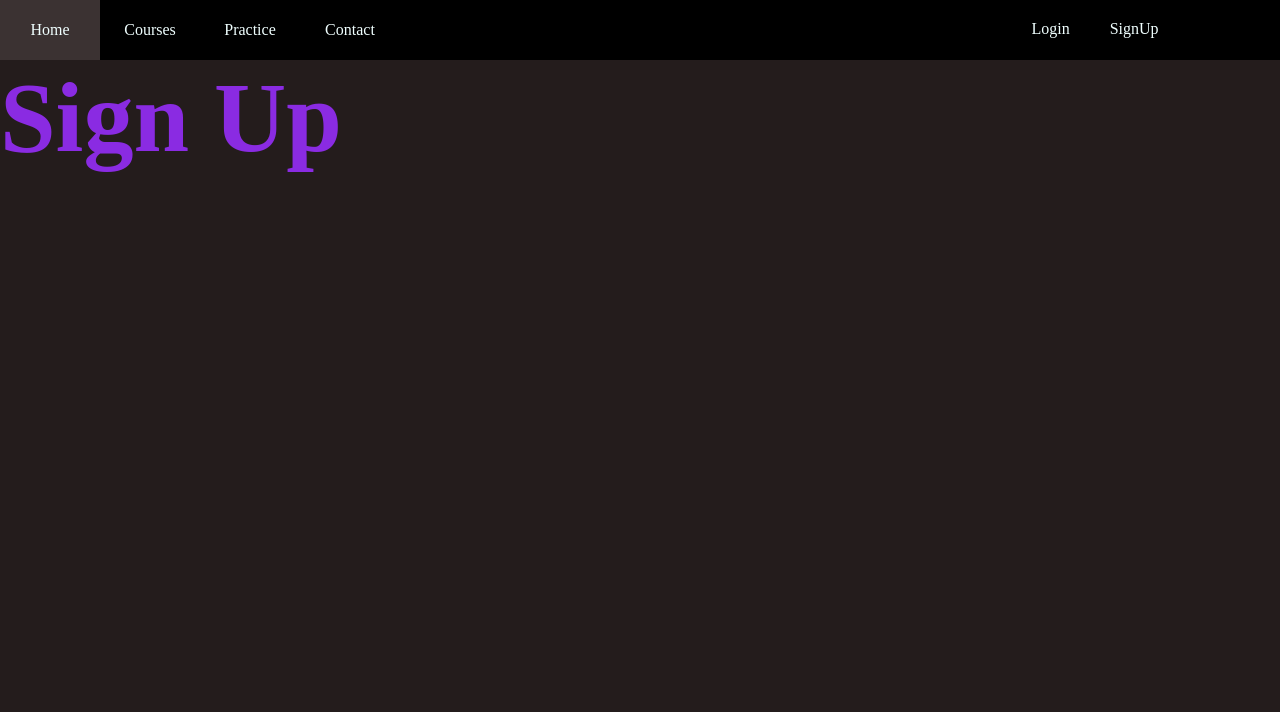
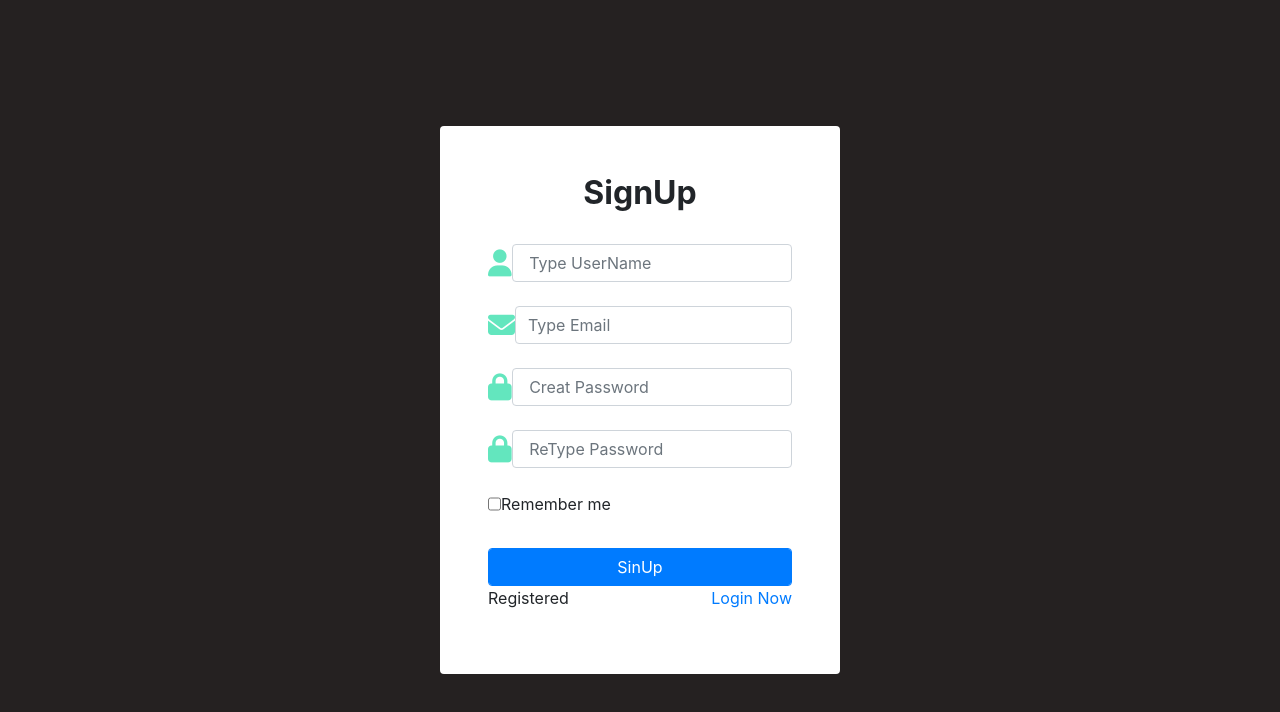
Before and after one commit to hemant81034/f39_project, a plain HTML site: page sign_up.html in a window 1280 px wide. Drawn offline with nearby package versions, Linux system fonts and the light colour scheme.

Commit message:
sign_up commit

```diff
--- a/sign_up.html
+++ b/sign_up.html
@@ -4,40 +4,45 @@
   <meta charset="UTF-8">
   <meta name="viewport" content="width=device-width, initial-scale=1.0">
   <link rel="stylesheet" href="style.css">
+  <script src="https://kit.fontawesome.com/db4e47b6bb.js" crossorigin="anonymous"></script>
+  <link rel="stylesheet" href="https://cdn.jsdelivr.net/npm/bootstrap@4.5.3/dist/css/bootstrap.min.css" integrity="sha384-TX8t27EcRE3e/ihU7zmQxVncDAy5uIKz4rEkgIXeMed4M0jlfIDPvg6uqKI2xXr2" crossorigin="anonymous">
   <title>Document</title>
 
 
 </head>
 <body>
     <div class="d1">
-      <nav>
-        <ul class="nav-bar">
-          <li class="nav-item">
-            <a href="#">Home</a>
-          </li>
-           <li class="nav-item">
-            <a href="#">Courses</a>
-          </li>
-           <li class="nav-item">
-            <a href="#">Practice</a>
-          </li>
-           <li class="nav-item">
-            <a href="#">Contact</a>
-          </li>
-        </ul>
-       <div>
-         <ul class="login">
-          <li class="log-item">
-            <a href="login.html">Login</a>
-          </li>
-           <li class="log-item sign_btn">
-            <a href="#">SignUp</a>
-          </li>
-        </ul>
+
+      <div class="my_login">
+     <form class="my_login_from p-5 rounded">
+      <h2 style="font-weight:bold; text-align:center; ">SignUp</h2><br>
+      <div class="d-flex align-items-center">
+      <i class="fa-solid fa-user" style="color: #63E6BE; font-size:27px;"></i>
+      <input type="text" name="UserName" placeholder=" Type UserName" class="form-control login_user" required >
+      </div><br>
+      <div class="d-flex align-items-center">
+      <i class="fa-solid fa-envelope" style="color: #63E6BE; font-size:27px;"></i>
+      <input type="email" placeholder="Type Email" class=" form-control login_user" required >
+      </div><br>
+      <div class="d-flex align-items-center">
+      <i class="fa-solid fa-lock" style="color: #63E6BE; font-size:27px;"></i>
+      <input type="password" placeholder=" Creat Password" class="form-control login_user" required >
+      </div><br>
+      <div class="d-flex align-items-center">
+      <i class="fa-solid fa-lock" style="color: #63E6BE; font-size:27px;"></i>
+      <input type="password" placeholder=" ReType Password" class="form-control login_user" required >
+      </div><br>
+       <div class="d-flex justify-content-between">
+       <label class="d-flex">
+      <input type="checkbox" > Remember me
+      </label>
+      </div><br>
+      <button class="btn btn-primary form-control">SinUp</button>
+       <div class="d-flex justify-content-between">
+        <p> Registered</p>
+        <a href="login.html">Login Now</a>
        </div>
-      </nav>
-      <div class="my-page">
-    <h1 style="color:blueviolet; font-size:100px">Sign Up</h1>
+     </form>
     </div>
     </div>
 
--- a/style.css
+++ b/style.css
@@ -333,3 +333,19 @@ a{
     width:100%;
     height:400px;
 }
+
+/* Login */
+
+.my_login{
+    width:100%;
+    height: 100vh;
+    background-color: rgb(37, 33, 33);
+    display:flex;
+    flex-direction: column;
+    justify-content:center;
+    align-items:center;
+}
+.my_login_from{
+    width:400px;
+    background-color:white;
+}
```
Also changed, not shown: login.html (+27 -26 lines), login_bc.jpg (added).
